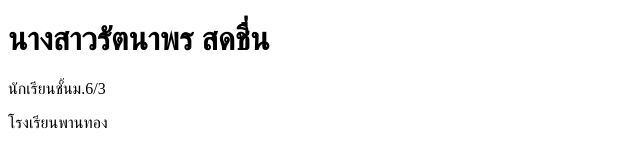
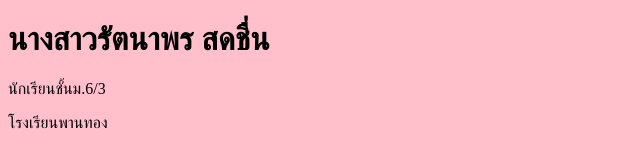
Before and after one commit to aom63/portfolio, a plain HTML site: page index.html in a window 1280 px wide. Shown: the whole page, without its empty margins (0-640 px from the left). Drawn offline with Linux system fonts and the light colour scheme.

Commit message:
Update index.html

```diff
--- a/index.html
+++ b/index.html
@@ -8,7 +8,7 @@
 
 </head>
 
-<body color="pink">
+<body bgcolor="pink">
 
 
 
```
